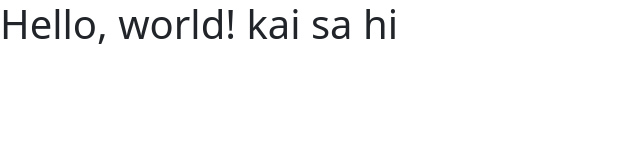
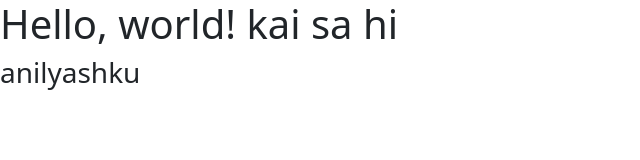
Before and after one commit to anilyashku123/hello-world, a plain HTML site: page home.html in a window 1280 px wide. Shown: the whole page, without its empty margins (0-640 px from the left). Drawn offline with nearby package versions, Linux system fonts and the light colour scheme.

Commit message:
Update home.html

```diff
--- a/home.html
+++ b/home.html
@@ -12,6 +12,7 @@
   </head>
   <body>
     <h1>Hello, world! kai sa hi</h1>
+    <h3>anilyashku</h3>
 
     <!-- Optional JavaScript; choose one of the two! -->
 
```
